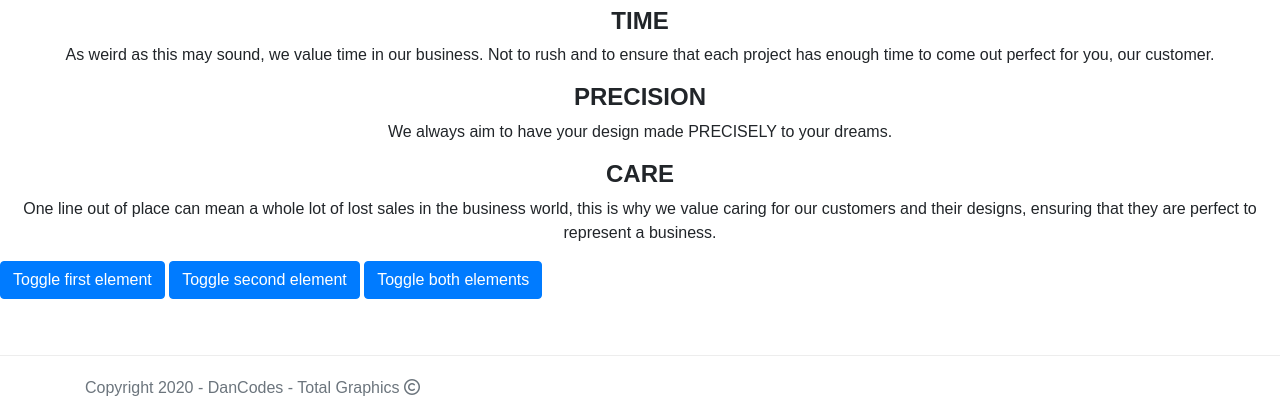
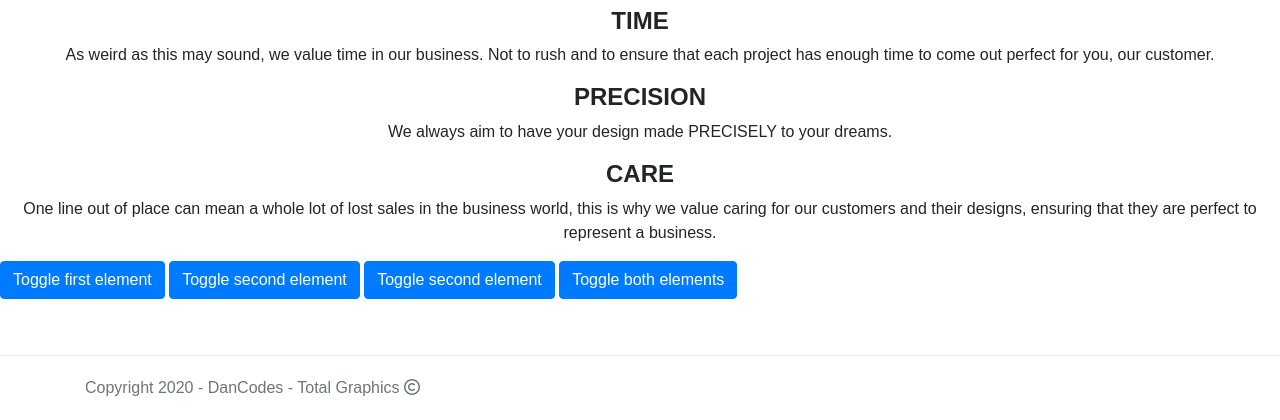
Before and after one commit to DanArmstrong124/da-total-graphics, a Django app: a page that uses home/templates/about.html in a window 1280 px wide. Shown: the part 483-903 px from the top of the page. Run offline with Django 3.2, Linux system fonts and the light colour scheme; some libraries are stand-ins or nearby versions.

Commit message:
Adding extras

```diff
--- a/home/templates/about.html
+++ b/home/templates/about.html
@@ -22,20 +22,28 @@
     <p>One line out of place can mean a whole lot of lost sales in the business world, this is why we value caring for our customers and their designs, ensuring that they are perfect to represent a business.</p>
 </div>
 <p>
-  <a class="btn btn-primary" data-toggle="collapse" href="#multiCollapseExample1" role="button" aria-expanded="false" aria-controls="multiCollapseExample1">Toggle first element</a>
-  <button class="btn btn-primary" type="button" data-toggle="collapse" data-target="#multiCollapseExample2" aria-expanded="false" aria-controls="multiCollapseExample2">Toggle second element</button>
-  <button class="btn btn-primary" type="button" data-toggle="collapse" data-target=".multi-collapse" aria-expanded="false" aria-controls="multiCollapseExample1 multiCollapseExample2">Toggle both elements</button>
+  <a class="btn btn-primary" data-toggle="collapse" href="#timeValue" role="button" aria-expanded="false" aria-controls="timeValue">Toggle first element</a>
+  <button class="btn btn-primary" type="button" data-toggle="collapse" data-target="#precisionValue" aria-expanded="false" aria-controls="precisionValue">Toggle second element</button>
+  <button class="btn btn-primary" type="button" data-toggle="collapse" data-target="#careValue" aria-expanded="false" aria-controls="careValue">Toggle second element</button>
+  <button class="btn btn-primary" type="button" data-toggle="collapse" data-target=".multi-collapse" aria-expanded="false" aria-controls="timeValue precisionValue careValue">Toggle both elements</button>
 </p>
 <div class="row">
   <div class="col">
-    <div class="collapse multi-collapse" id="multiCollapseExample1">
+    <div class="collapse multi-collapse" id="timeValue">
       <div class="card card-body">
         Anim pariatur cliche reprehenderit, enim eiusmod high life accusamus terry richardson ad squid. Nihil anim keffiyeh helvetica, craft beer labore wes anderson cred nesciunt sapiente ea proident.
       </div>
     </div>
   </div>
   <div class="col">
-    <div class="collapse multi-collapse" id="multiCollapseExample2">
+    <div class="collapse multi-collapse" id="precisionValue">
+      <div class="card card-body">
+        Anim pariatur cliche reprehenderit, enim eiusmod high life accusamus terry richardson ad squid. Nihil anim keffiyeh helvetica, craft beer labore wes anderson cred nesciunt sapiente ea proident.
+      </div>
+    </div>
+  </div>
+  <div class="col">
+    <div class="collapse multi-collapse" id="careValue">
       <div class="card card-body">
         Anim pariatur cliche reprehenderit, enim eiusmod high life accusamus terry richardson ad squid. Nihil anim keffiyeh helvetica, craft beer labore wes anderson cred nesciunt sapiente ea proident.
       </div>
```
